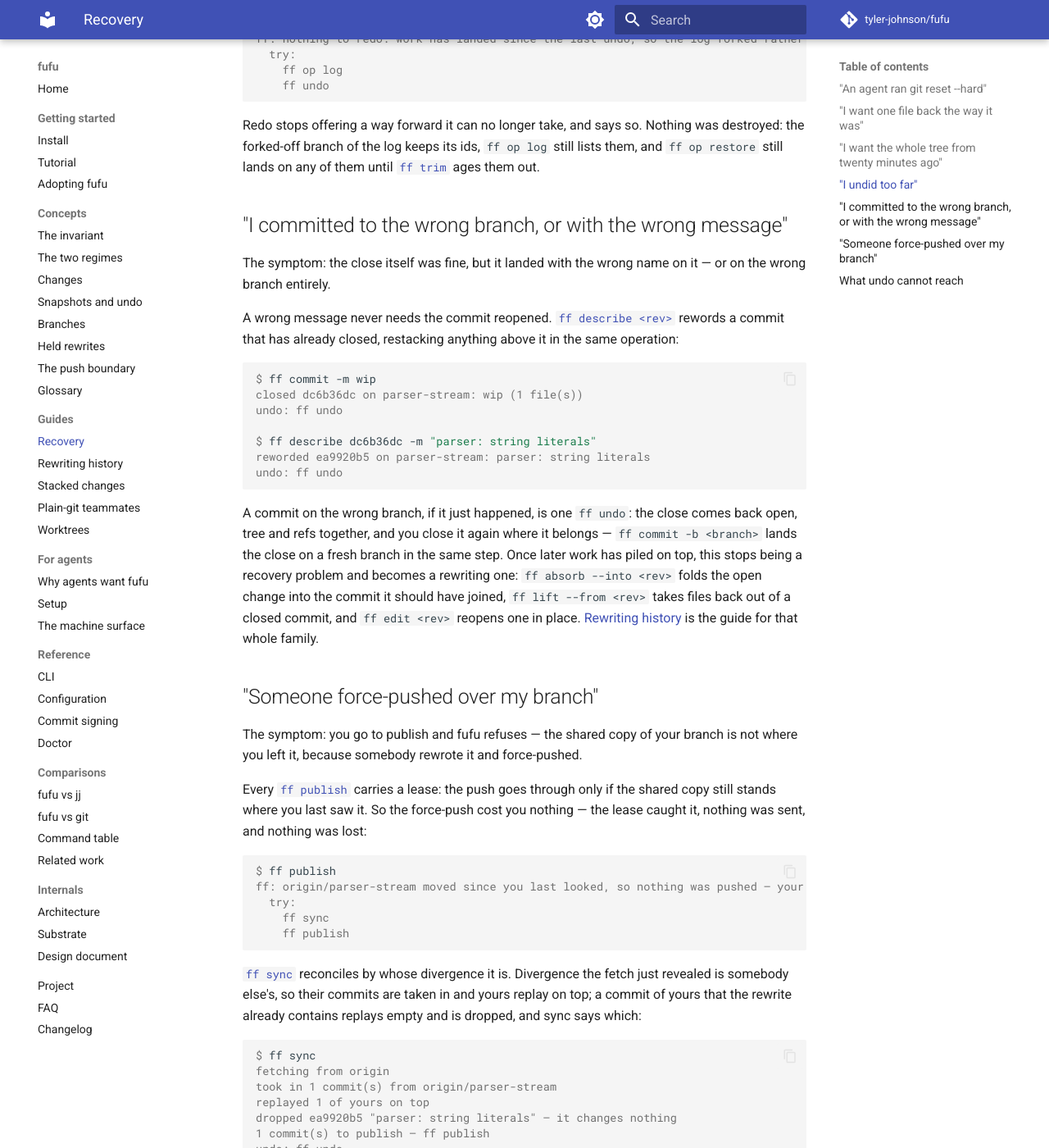
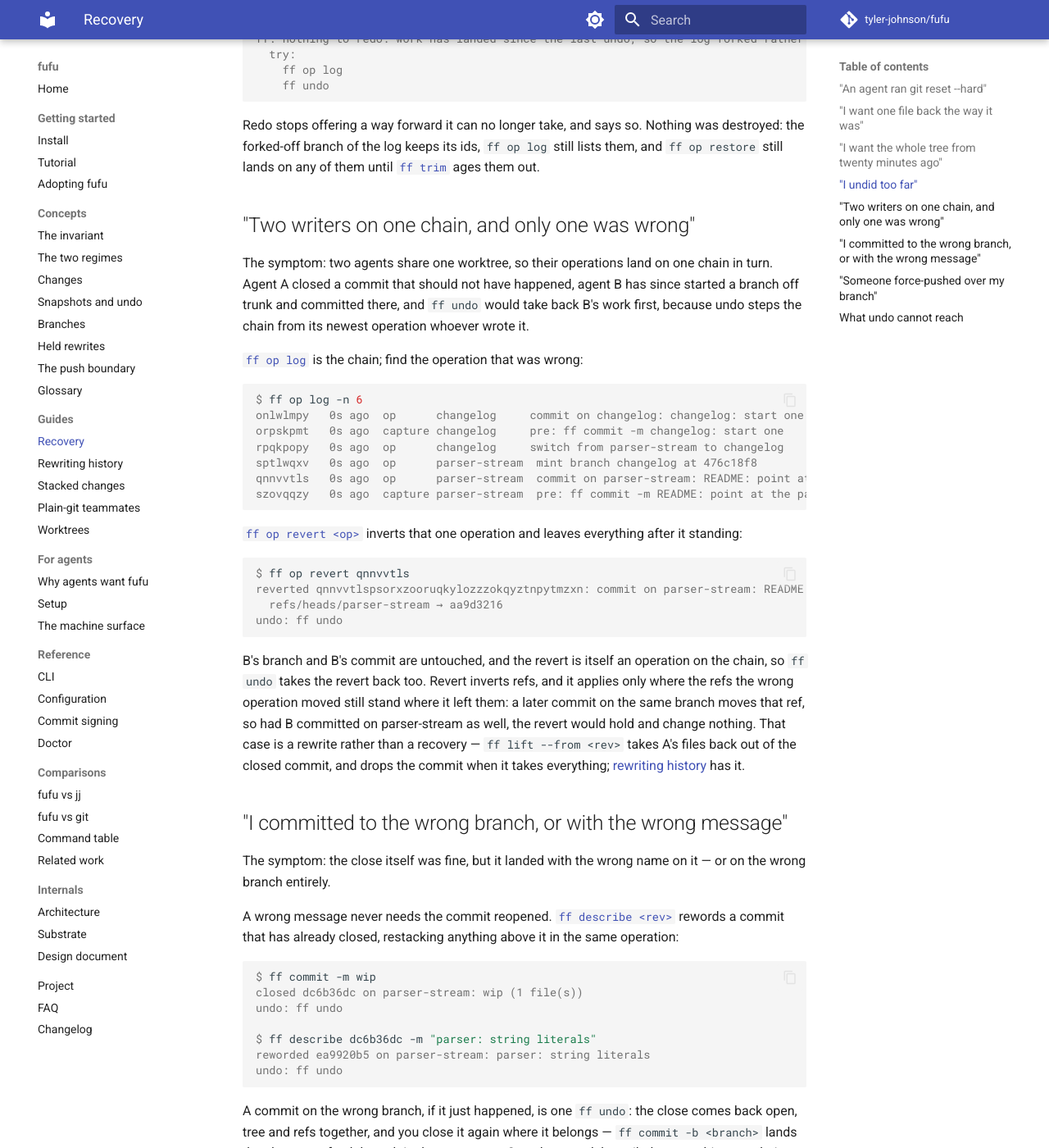
Before and after one commit to tyler-johnson/fufu, an MkDocs documentation site: the page built from docs/guides/recovery.md, in a window 1280 px wide and 1400 px high, scrolled down 3466 px. Shown: the whole window at 82% size. Built offline with MkDocs 1.6.1 and Material for MkDocs 9.7.7, drawn with Linux system fonts in a browser that asks for light colours; comment, search, counter and statistics services are not loaded.

Commit message:
docs: two agents on one chain — ff undo takes the last op, ff op revert is the scoped verb
agents/setup.md's shared-worktree paragraph said two agents on one chain settle at its lock and stopped there. It now says one chain is one undo: `ff undo` takes back the last operation whoever wrote it, so undoing agent A's mistake after B moved on takes back B's work first, and the scoped verb is `ff op revert <op>`, linked to its reference and to a new recovery entry.

The recovery cookbook gains "Two writers on one chain, and only one was wrong" after "I undid too far": the symptom, `ff op log` to find the operation, `ff op revert` to invert it with B's work standing, and that `ff undo` takes the revert back too. The entry says what revert inverts, refs and not files, and so where it applies: the refs the wrong operation moved must still stand where it left them. Two commits on the same branch move that ref, so there the revert holds, and the entry names `ff lift --from <rev>` and the rewriting guide for that case. The scene reflects this: A commits on parser-stream, B starts a branch off trunk and commits there.

scripts/docs/recovery-transcript.sh grows the scene between the redo and wrong-message scenarios and switches back to parser-stream quietly after it; every later block is unchanged apart from ids and shas. Tower #52.

````diff
--- a/docs/agents/setup.md
+++ b/docs/agents/setup.md
@@ -94,7 +94,7 @@
 
 [`ff trigger <source>`](../reference/cli/trigger.md) is built for this seat: it reads the client's payload on stdin, always exits 0 whatever went wrong, and never vetoes a tool call on its own judgment — `fufu.gitPolicy strict` is the one veto there is, and it travels as JSON the client enforces. A source name fufu does not know exits 0 silently, so the same command is safe to wire into a client fufu has never heard of. When your agent is a script rather than a client with hooks, [the machine surface](machine-surface.md) is the contract to build against.
 
-Two agents in one repository is a supported shape, and the wiring above is all it takes. Give each agent its own worktree — `ff worktree add` — and their operation logs never touch: each worktree writes its own chain under its own lock, so parallel agents cannot contend, and `ff undo` in one tree steps back only that tree's work. Two agents sharing a single worktree settle at that chain's lock instead: a capture that loses it is skipped, because the winner is already recording, and a verb waits briefly and then refuses with `ref/contended` rather than interleaving. The [worktrees guide](../guides/worktrees.md#two-writers-one-repository) has the full story, including watching every tree's motion from one seat.
+Two agents in one repository is a supported shape, and the wiring above is all it takes. Give each agent its own worktree — `ff worktree add` — and their operation logs never touch: each worktree writes its own chain under its own lock, so parallel agents cannot contend, and `ff undo` in one tree steps back only that tree's work. Two agents sharing a single worktree settle at that chain's lock instead: a capture that loses it is skipped, because the winner is already recording, and a verb waits briefly and then refuses with `ref/contended` rather than interleaving. One chain is also one undo: `ff undo` takes back the last operation whoever wrote it, so undoing agent A's mistake after agent B has moved on takes back B's work first. The scoped verb is [`ff op revert <op>`](../reference/cli/op-revert.md), which inverts one operation and leaves later ones standing, where the refs it moved have not moved since; [two writers on one chain](../guides/recovery.md#two-writers-on-one-chain-and-only-one-was-wrong) in the recovery cookbook walks it. The [worktrees guide](../guides/worktrees.md#two-writers-one-repository) has the full story, including watching every tree's motion from one seat.
 
 ## Ship the skill
 
--- a/docs/guides/recovery.md
+++ b/docs/guides/recovery.md
@@ -140,6 +140,33 @@
 
 Redo stops offering a way forward it can no longer take, and says so. Nothing was destroyed: the forked-off branch of the log keeps its ids, `ff op log` still lists them, and `ff op restore` still lands on any of them until [`ff trim`](../reference/cli/trim.md) ages them out.
 
+## "Two writers on one chain, and only one was wrong"
+
+The symptom: two agents share one worktree, so their operations land on one chain in turn. Agent A closed a commit that should not have happened, agent B has since started a branch off trunk and committed there, and `ff undo` would take back B's work first, because undo steps the chain from its newest operation whoever wrote it.
+
+[`ff op log`](../reference/cli/op-log.md) is the chain; find the operation that was wrong:
+
+```console
+$ ff op log -n 6
+onlwlmpy   0s ago  op      changelog     commit on changelog: changelog: start one
+orpskpmt   0s ago  capture changelog     pre: ff commit -m changelog: start one
+rpqkpopy   0s ago  op      changelog     switch from parser-stream to changelog
+sptlwqxv   0s ago  op      parser-stream  mint branch changelog at 476c18f8
+qnnvvtls   0s ago  op      parser-stream  commit on parser-stream: README: point at the parser
+szovqqzy   0s ago  capture parser-stream  pre: ff commit -m README: point at the parser
+```
+
+[`ff op revert <op>`](../reference/cli/op-revert.md) inverts that one operation and leaves everything after it standing:
+
+```console
+$ ff op revert qnnvvtls
+reverted qnnvvtlspsorxzooruqkylozzzokqyztnpytmzxn: commit on parser-stream: README: point at the parser
+  refs/heads/parser-stream → aa9d3216
+undo: ff undo
+```
+
+B's branch and B's commit are untouched, and the revert is itself an operation on the chain, so `ff undo` takes the revert back too. Revert inverts refs, and it applies only where the refs the wrong operation moved still stand where it left them: a later commit on the same branch moves that ref, so had B committed on parser-stream as well, the revert would hold and change nothing. That case is a rewrite rather than a recovery — `ff lift --from <rev>` takes A's files back out of the closed commit, and drops the commit when it takes everything; [rewriting history](rewriting-history.md#split-a-commit-that-already-closed) has it.
+
 ## "I committed to the wrong branch, or with the wrong message"
 
 The symptom: the close itself was fine, but it landed with the wrong name on it — or on the wrong branch entirely.
````
Also changed, not shown: 1 other file.
